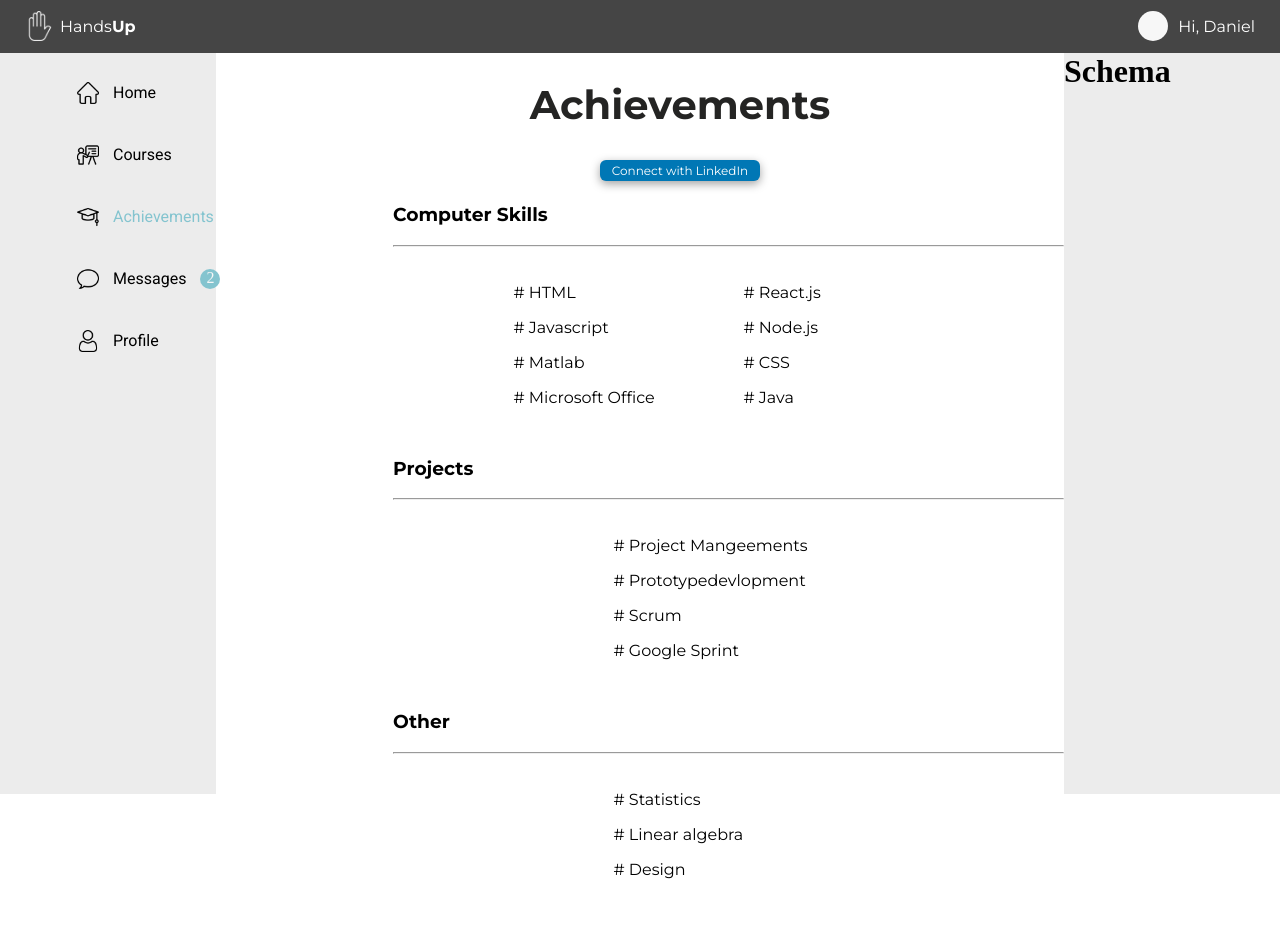
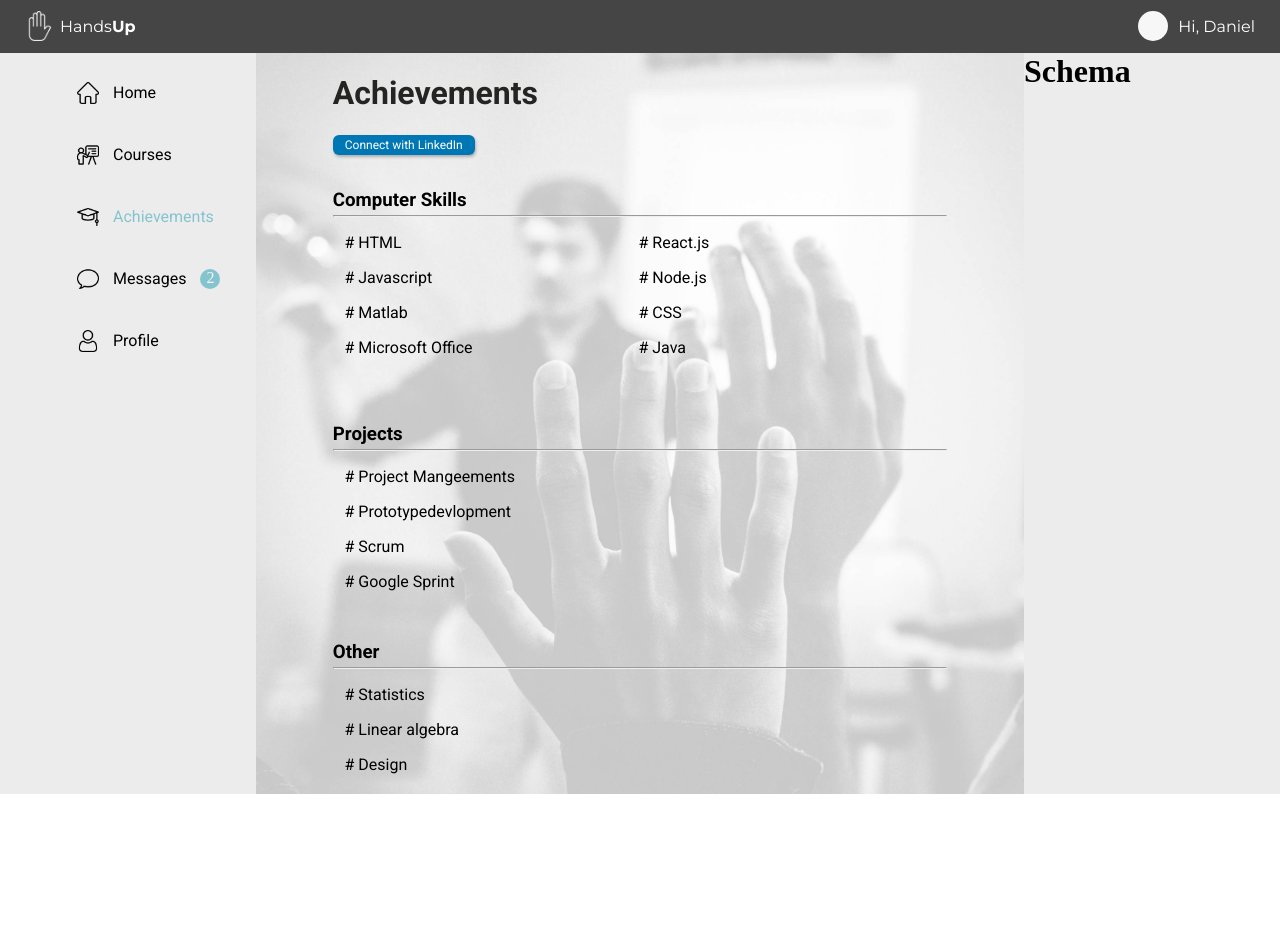
Before and after one commit to samdarrehshourian/Hands-Up, a React (Create React App) app: page /achievements in a window 1280 px wide. Shown: the top 952 px of the page. After the commit the page ends 800 px from the top, so only its background shows below. Built offline with nearby package versions, Linux system fonts and the light colour scheme.

Commit message:
Fixed Achievements and background on home

```diff
--- a/src/components/Achievements.js
+++ b/src/components/Achievements.js
@@ -2,64 +2,108 @@ import React from 'react';
 import '../scss-style/Achievements.scss';
 import unlock from '../icons/Achievements/Unlocked.png'
 
+
+
 const  Achievements = () => {
   return (
-    <div className = "achivements">
-      <div class = "title">
+    <div className = "achivements_container">
+
+      <div id = "achivements_title_button">
         <h1>Achievements</h1>
+        <button className = "button_LinkedIn">Connect with LinkedIn</button>
       </div>
-      <button class = "button_LinkedIn">Connect with LinkedIn</button>
-      <div class = "computerSkills">
+
+
+      <div className = "skill_container">
+
         <h3>Computer Skills</h3>
+
         <hr></hr>
-        <div id = "boxes">
-          <div class = "box_left">
+
+        <div className = "skill_component">
+          <ul>
+            <li>
               <p>#  HTML</p>
+            </li>
+            <li>
               <p>#  Javascript</p>
+            </li>
+            <li>
               <p>#  Matlab</p>
+            </li>
+            <li>
               <p>#  Microsoft Office</p>
-          </div>
-          <div class = "box_right">
+            </li>
+            <li>
               <p>#  React.js</p>
+            </li>
+            <li>
               <p>#  Node.js</p>
+            </li>
+            <li>
               <p>#  CSS</p>
+            </li>
+            <li>
               <p>#  Java</p>
-          </div>
+            </li>
+          </ul>
         </div>
       </div>
 
-      <div class = "projects">
+      <div className = "project_container">
+
         <h3>Projects</h3>
+
         <hr></hr>
-        <div id = "boxes">
-          <div class = "box_left">
+
+        <div className = "project_component">
+          <ul>
+            <li>
               <p>#  Project Mangeements</p>
+            </li>
+            <li>
               <p>#  Prototypedevlopment</p>
+            </li>
+            <li>
               <p>#  Scrum</p>
+            </li>
+            <li>
               <p>#  Google Sprint</p>
-          </div>
+            </li>
+          </ul>
         </div>
       </div>
 
-      <div class = "other">
+      <div className = "other_container">
+
         <h3>Other</h3>
+
         <hr></hr>
-        <div id = "boxes">
-          <div class = "box_left">
+
+        <div className = "other_component">
+          <ul>
+            <li>
               <p>#  Statistics</p>
+            </li>
+            <li>
               <p>#  Linear algebra</p>
+            </li>
+            <li>
               <p>#  Design</p>
-          </div>
+            </li>
+          </ul>
         </div>
       </div>
 
-      <div className = "note_Unlocked">
-        <div className = "note_flexContainer">
+
+
+      <div className = "noteUnlocked_container">
+        <div className = "noteUnlock">
           <img id = "image_unlock" src={unlock} alt="Unlocked icon"></img>
           <p>You unlocked a new hashtag sinece last time!</p>
         </div>
+
       </div>
-
 
     </div>
 
--- a/src/scss-style/Achievements.scss
+++ b/src/scss-style/Achievements.scss
@@ -1,67 +1,38 @@
 @import './Colors.scss';
 @import './Fonts.scss';
-.achivements{
-    text-align: center;
-    display: table-cell;
+
+
+.achivements_container {
+    text-align: left;
+    display: flex;
     width: 60%;
-    margin-left: 80px;
-}
+    flex-direction: column;
+    overflow-y: scroll;
 
-.title {
-    font-family: "Montserrat", "Roboto", sans-serif;
+    background-image: url(../home-picture/Handsup.jpg);
+    background-repeat: no-repeat;
+    background-size: cover;
+    background-position: center;
+
+
+    #achivements_title_button {
+        font-family: "Roboto", sans-serif;
         color: $text;
-    font-size: 20px;
-}
+        padding-left: 10%;
+        padding-right: 10%;
 
-.computerSkills {
-    font-family: "Montserrat", "Roboto", sans-serif;
-    text-align: left;
-    margin-left: 97px;
-}
-
-.projects {
-    font-family: "Montserrat", "Roboto", sans-serif;
-    text-align: left;
-    margin-left: 97px;
-}
-
-.other {
-    font-family: "Montserrat", "Roboto", sans-serif;
-    text-align: left;
-    margin-left: 97px;
-}
-
-#boxes {
-    margin-top:20px;
-    display: flex;
-    flex-wrap: wrap;
-    justify-content: center;
-}
-
-.box_left {
-    text-align: left;
-    width: 200px;
-    padding: 0px 30px 15px 0px;
-}
-
-.box_right {
-    text-align: left;
-    width: 200px;
-    padding: 0px 0px 15px 0px;
-}
 
         .button_LinkedIn {
             border: none;
             color: $white;
             background-color: $LinkedIn;
-    box-shadow: 0px 3px 10px 0px $shadow;
+            box-shadow: 1px 2px 3px $darkGray;
             padding: 3px 12px;
             text-align: left;
             text-decoration: none;
-    font-family: "Montserrat", "Roboto", sans-serif;
+            font-family: "Roboto", sans-serif;
             display: inline-block;
             font-size: 12px;
-    margin: 4px 2px;
             border-radius: 6px;
             transition-duration: 0.4s;
             cursor: pointer;
@@ -71,6 +42,144 @@
             background-color: $LinkedIn_hover;
             color: white;
         }
+    }
+
+    .skill_container {
+        padding-left: 10%;
+        padding-right: 10%;
+        margin-top: 2%;
+        font-family: "Roboto", sans-serif;
+
+
+        h3 {
+            margin-bottom: 0;
+        }
+
+        hr {
+            margin-top: 4px;
+        }
+
+        .skill_component {
+            display: block;
+            width: 95%;
+
+            ul {
+               list-style-type: none;
+               padding-left: 2%;
+               column-count: 2;
+
+               li {
+                   p {
+                       margin-top: 0;
+                   }
+               }
+            }
+        }
+    }
+
+    .project_container {
+        padding-left: 10%;
+        padding-right: 10%;
+        margin-top: 2%;
+        font-family: "Roboto", sans-serif;
+
+
+        h3 {
+            margin-bottom: 0;
+        }
+
+        hr {
+            margin-top: 4px;
+        }
+
+        .project_component {
+            display: block;
+            width: 95%;
+
+            ul {
+               list-style-type: none;
+               padding-left: 2%;
+
+               li {
+                   p {
+                       margin-top: 0;
+                   }
+               }
+            }
+        }
+    }
+
+    .other_container {
+        padding-left: 10%;
+        padding-right: 10%;
+        margin-top: 2%;
+        margin-bottom: 4%;
+        font-family: "Roboto", sans-serif;
+
+
+        h3 {
+            margin-bottom: 0;
+        }
+
+        hr {
+            margin-top: 4px;
+        }
+
+        .other_component {
+            display: block;
+            width: 95%;
+
+            ul {
+               list-style-type: none;
+               padding-left: 2%;
+
+               li {
+                   p {
+                       margin-top: 0;
+                   }
+               }
+            }
+        }
+    }
+
+    .noteUnlocked_container {
+        display: flex;
+        flex-direction: row;
+        align-items: center;
+        justify-content: flex-end;
+        margin-right: 5%;
+
+        .noteUnlock {
+            border: 2px solid $black;
+            border-radius: 40px;
+            color: $black;
+            background-color: $white;
+            box-shadow: 1px 2px 3px $darkGray;
+            padding: 3px 20px;
+            display: flex;
+            flex-direction: row;
+            justify-content: center;
+            font-size: smaller;
+            margin: 50px 2px;
+            font-family: "Roboto", sans-serif;
+            align-items: center;
+            width: 40%;
+
+            p {
+                margin: 0;
+            }
+
+            #image_unlock {
+                height: 40px;
+                width: 40px;
+                padding-right: 2%;
+
+            }
+        }
+    }
+}
+
+
 
 .note_Unlocked {
 	border: 2px solid $black;
@@ -84,7 +193,7 @@
 	font-size: 13px;
 	margin: 50px 2px;
 	border-radius: 40px;
-    font-family: "Montserrat", "Roboto", sans-serif;
+	font-family: "Roboto", sans-serif;
 
 	.note_flexContainer {
 		display: flex;
--- a/src/scss-style/Home.scss
+++ b/src/scss-style/Home.scss
@@ -6,9 +6,11 @@
     overflow-y: scroll;
     display: flex;
     justify-content: center;
+
     background-image: url(../home-picture/Handsup.jpg);
+    background-repeat: no-repeat;
     background-size: cover;
-
+    background-position: center;
 
     .home{
         width: 70%;
```
Lines whose indentation alone changed are shown as unchanged.
